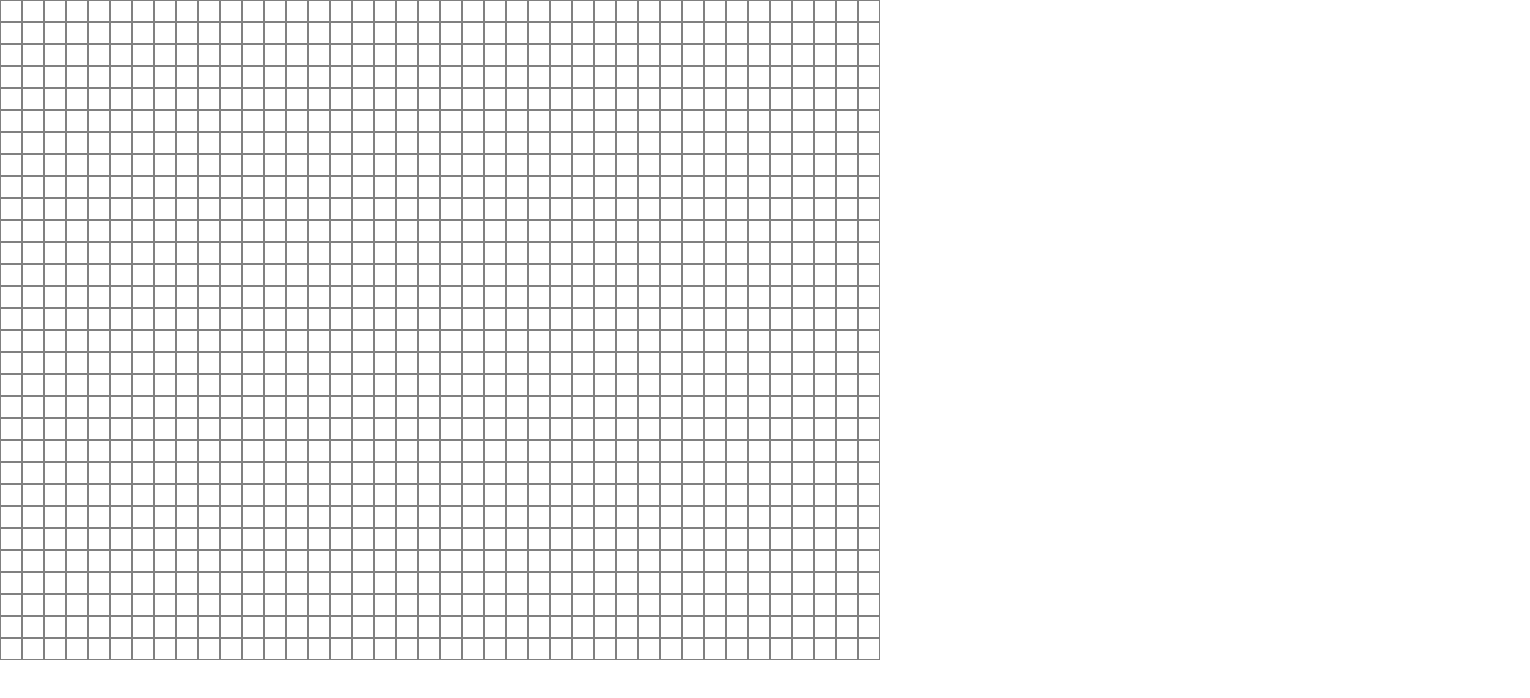
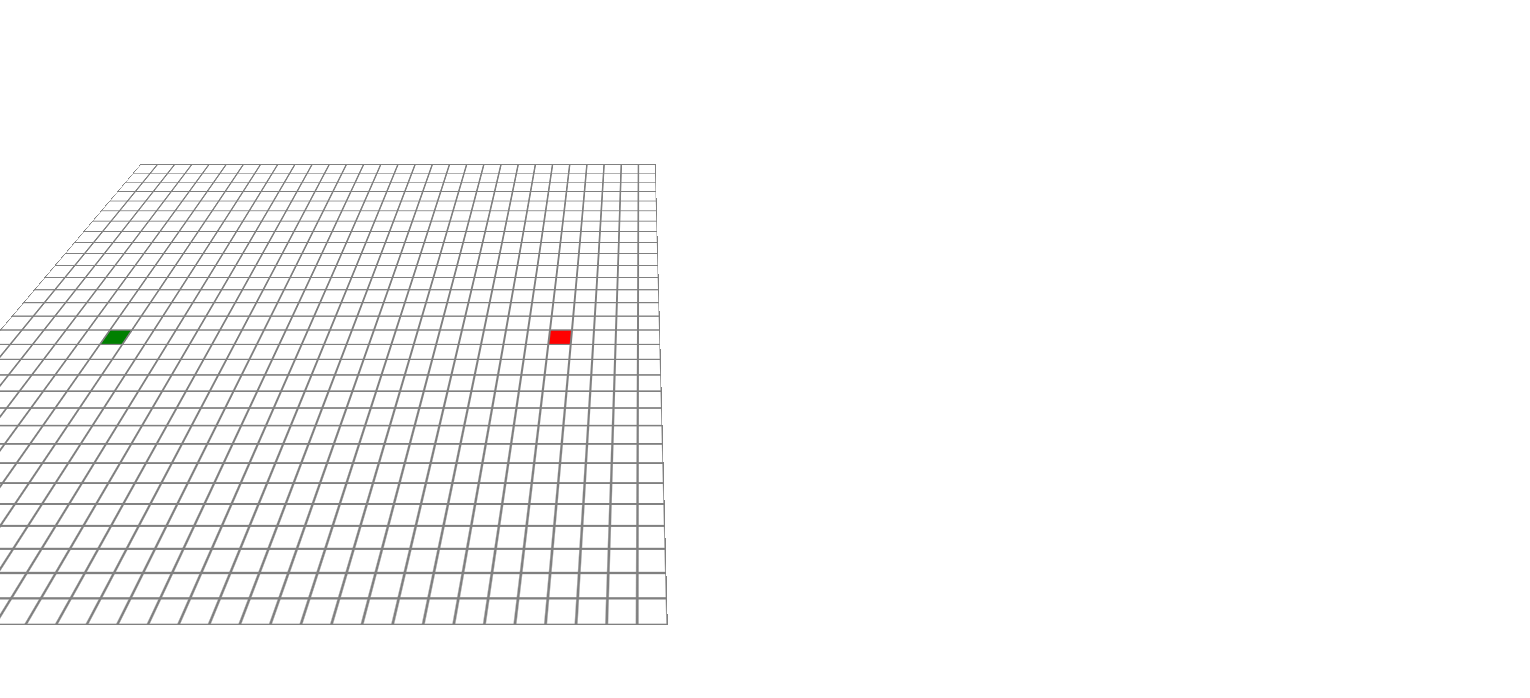
Before and after one commit to ChrisThompsonTX/PathfindingVisualizer, a React (Create React App) app: page / in a window 1280 px wide. Shown: the top 698 px of the page, 1530 px wide, since content can reach past the window. Built offline with nearby package versions, Linux system fonts and the light colour scheme.

Commit message:
add perspective starting and ending nodes

```diff
--- a/src/PathfindingVisualizer/Components/Grid/Grid.js
+++ b/src/PathfindingVisualizer/Components/Grid/Grid.js
@@ -2,10 +2,6 @@ import React, { Component } from 'react'
 import Node from '../Node/Node'
 import './grid.css'
 
-const START_NODE_ROW = 10;
-const START_NODE_COL = 15;
-const FINISH_NODE_ROW = 10;
-const FINISH_NODE_COL = 35;
 
 
 export default class Grid extends Component {
@@ -14,31 +10,33 @@ export default class Grid extends Component {
         super(props)
         this.state = {
             grid: [],
-            width: 40,
-            height: 30
+            width: 30,
+            height: 30,
+            startNode: [15,5],
+            endNode: [15,25]
         }
     }
 
     componentDidMount() {
-        const grid = getInitialGrid(this.state.height, this.state.width);
+        const grid = this.getInitialGrid(this.state.height, this.state.width);
         this.setState({grid});
         console.log(grid)
     }
 
-    // handleMouseDown(row, col) {
-    //     const newGrid = getNewGridWithWallToggled(this.state.grid, row, col);
-    //     this.setState({ grid: newGrid, mouseIsPressed: true });
-    // }
+    handleMouseDown(row, col) {
+        const newGrid = getNewGridWithWallToggled(this.state.grid, row, col);
+        this.setState({ grid: newGrid, mouseIsPressed: true });
+    }
 
-    // handleMouseEnter(row, col) {
-    //     if (!this.state.mouseIsPressed) return;
-    //     const newGrid = getNewGridWithWallToggled(this.state.grid, row, col);
-    //     this.setState({ grid: newGrid });
-    // }
+    handleMouseEnter(row, col) {
+        if (!this.state.mouseIsPressed) return;
+        const newGrid = getNewGridWithWallToggled(this.state.grid, row, col);
+        this.setState({ grid: newGrid });
+    }
 
-    // handleMouseUp() {
-    //     this.setState({ mouseIsPressed: false });
-    // }
+    handleMouseUp() {
+        this.setState({ mouseIsPressed: false });
+    }
 
     render() {
         const { grid, mouseIsPressed } = this.state;
@@ -82,30 +80,40 @@ export default class Grid extends Component {
         )
     }
 
-
-}
-
-const getInitialGrid = (height, width) => {
+    getInitialGrid(height, width) {
         const grid = [];
         for (let row = 0; row < height; row++) {
             const currentRow = [];
             for (let col = 0; col < width; col++) {
-            currentRow.push(createNode(col, row));
+                currentRow.push(this.createNode(col, row));
             }
             grid.push(currentRow);
         }
         return grid;
     }
 
-const createNode = (col, row) => {
+    createNode(col, row) {
         return {
             col,
             row,
-        isStart: row === START_NODE_ROW && col === START_NODE_COL,
-        isFinish: row === FINISH_NODE_ROW && col === FINISH_NODE_COL,
+            isStart: row === this.state.startNode[0] && col === this.state.startNode[1],
+            isFinish: row === this.state.endNode[0] && col === this.state.endNode[1],
             distance: Infinity,
             isVisited: false,
             isWall: false,
             previousNode: null,
         };
     };
+
+}
+
+const getNewGridWithWallToggled = (grid, row, col) => {
+    const newGrid = grid.slice();
+    const node = newGrid[row][col];
+    const newNode = {
+        ...node,
+        isWall: !node.isWall,
+    };
+    newGrid[row][col] = newNode;
+    return newGrid;
+};
--- a/src/PathfindingVisualizer/Components/Grid/grid.css
+++ b/src/PathfindingVisualizer/Components/Grid/grid.css
@@ -0,0 +1,4 @@
+.grid {
+    /* transform: rotateX(50deg) rotateY(0deg) rotateZ(45deg); */
+    transform: perspective(900px) rotateX(50deg);
+}
--- a/src/PathfindingVisualizer/Components/Node/Node.js
+++ b/src/PathfindingVisualizer/Components/Node/Node.js
@@ -32,9 +32,9 @@ export default class Node extends Component {
             <div
                 id={`node-${row}-${col}`}
                 className={`node ${extraClassName}`}
-                // onMouseDown={() => onMouseDown(row, col)}
-                // onMouseEnter={() => onMouseEnter(row, col)}
-                // onMouseUp={() => onMouseUp()}
+                onMouseDown={() => onMouseDown(row, col)}
+                onMouseEnter={() => onMouseEnter(row, col)}
+                onMouseUp={() => onMouseUp()}
             ></div>
         )
     }
--- a/src/PathfindingVisualizer/Components/Node/node.css
+++ b/src/PathfindingVisualizer/Components/Node/node.css
@@ -3,3 +3,11 @@
     width: 1.25rem;
     border: 1px solid grey;
 }
+
+.node-finish {
+  background-color: red;
+}
+
+.node-start {
+  background-color: green;
+}
--- a/src/PathfindingVisualizer/PathfindingVisualizer.js
+++ b/src/PathfindingVisualizer/PathfindingVisualizer.js
@@ -1,5 +1,4 @@
 import React, { Component } from 'react'
-import Node from './Components/Node/Node'
 import Grid from './Components/Grid/Grid';
 
 export default class PathfindingVisualizer extends Component {
```
Lines whose indentation alone changed are shown as unchanged.
